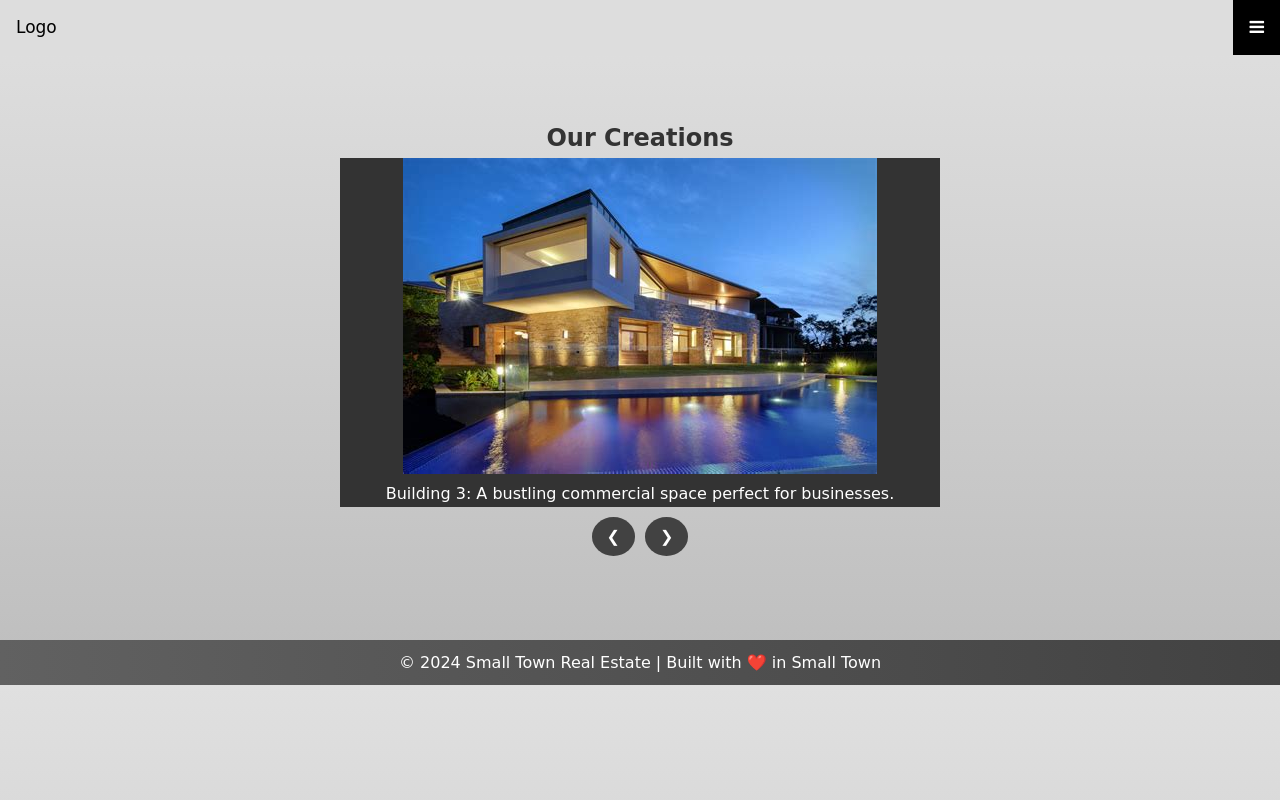
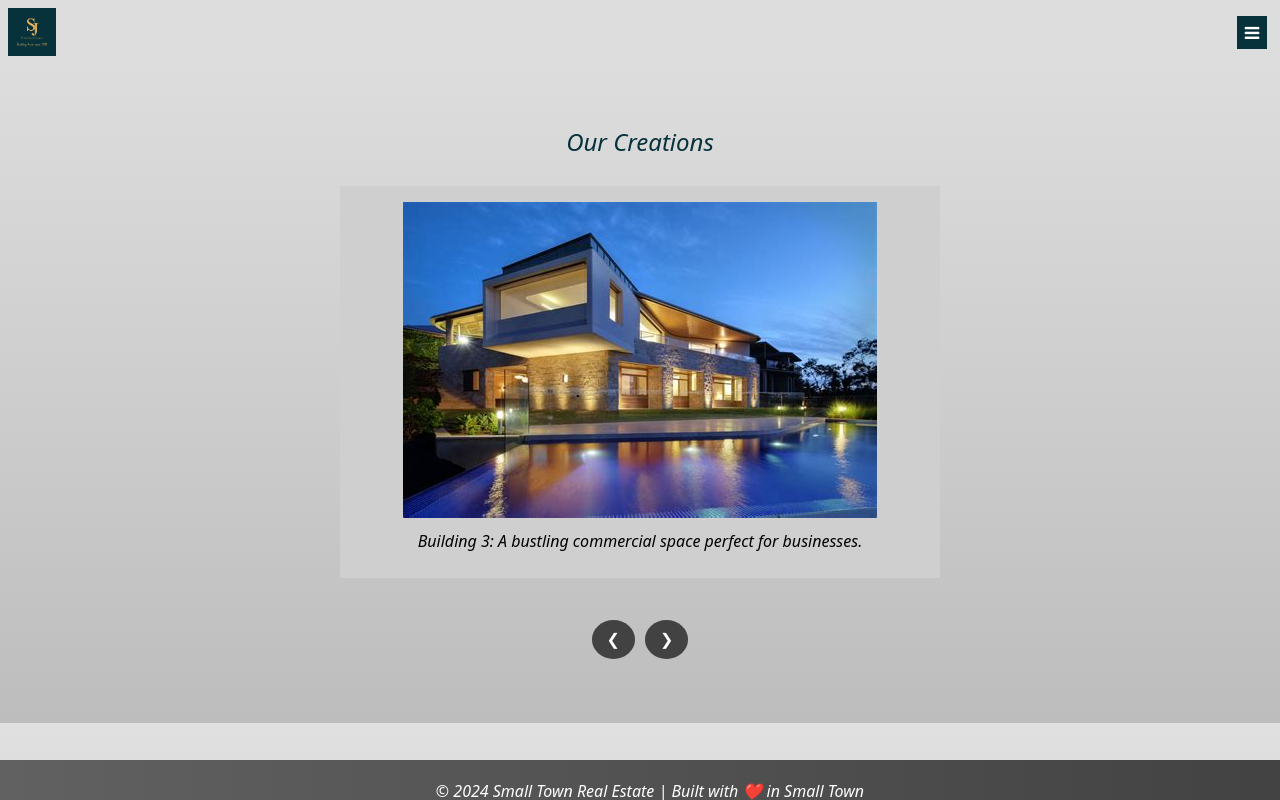
Before and after one commit to Ram5anthosh/SJConstructionsDevelopers, a plain HTML site: page portfolio.html in a window 1280 px wide. Drawn offline with nearby package versions, Linux system fonts and the light colour scheme.

Commit message:
Coloured

```diff
--- a/portfolio.html
+++ b/portfolio.html
@@ -14,7 +14,9 @@
 
   <!-- Top Navigation Menu -->
   <div class="topnav">
-    <a href="#home" class="active">Logo</a>
+    <a href="#home" class="active">
+      <img src="assets/UltimateLogo.png" alt="SJlogo" id="logo">
+    </a>
     <!-- Navigation links (hidden by default) -->
     <div id="myLinks">
       <a href="index.html">Home</a>
--- a/style.css
+++ b/style.css
@@ -1,19 +1,29 @@
 /* General Reset */
+/*
+#07323c
+#ffbd59
+*/
 body, h1, h2, p, ul, li, a {
   margin: 0;
   padding: 0;
-  font-family: 'Bradley Hand', cursive;
+  font-family: 'Noto Sans', sans-serif;
+  font-style: italic;
+  font-weight: normal;
+}
+
+p{
+  padding: 1vw;
 }
 
 body {
   background: linear-gradient(to bottom, #e0e0e0, #cfcfcf, #bdbdbd);
-  color: #333;
-  line-height: 1.6;
+  color: #07323c;
+  line-height: 1;
 }
 
 .topnav {
   overflow: hidden;
-  background-color: #333;
+  background-color: #000000;
   position: relative;
 }
 
@@ -23,18 +33,23 @@ body {
 
 .topnav a {
   color: white;
-  padding: 14px 16px;
+  padding: 1vh;
   text-decoration: none;
   font-size: 17px;
   display: block;
 }
 
+#logo {
+ width: 6vh;
+}
+
 .topnav a.icon {
-  background: black;
+  background: #07323c;
   display: block;
   position: absolute;
-  right: 0;
-  top: 0;
+  padding: 1vh;
+  right: 1vw;
+  top: 2vh;
 }
 
 .topnav a:hover {
@@ -60,12 +75,12 @@ body {
 .flex-developer {
   display: flex;
   flex-direction: column; /* Stack items vertically on smaller screens */
-  background-color: #333;
+  background-color: #cfcfcf;
   padding: 20px; /* Consistent padding for the entire section */
 }
 
 .flex-developer > div {
-  background-color: #ffffff;
+  background-color: #cfcfcf;
   margin: 10px 0; /* Add equal spacing between elements */
   padding: 20px;
   font-size: medium;
@@ -126,6 +141,7 @@ section {
   max-width: 600px;
   border-radius: 10px;
   box-shadow: 0 4px 8px rgba(0, 0, 0, 0.2);
+  border: 3px solid #000;
 }
 
 footer {
@@ -133,7 +149,11 @@ footer {
   color: white;
   text-align: center;
   padding: 10px;
-  margin-top: 20px;
+  position: fixed;
+  width: 100%;
+  bottom: 0;
+  left: 0;
+  height: 20px;
 }
 
 .slideshow-container {
@@ -142,11 +162,15 @@ footer {
   width: 90%;
   max-width: 600px;
   margin: auto;
+  padding: 4vh;
 }
 
 .slide {
   display: none;
   text-align: center;
+  padding: 2vh;
+  background-color: #cfcfcf;
+  color: #000000;
 }
 
 .slide.active {
```
Also changed, not shown: contact.html (+3 -1 lines), developer.html (+3 -1 lines), index.html (+4 -2 lines), map.html (+3 -1 lines), testimonials.html (+3 -1 lines).
